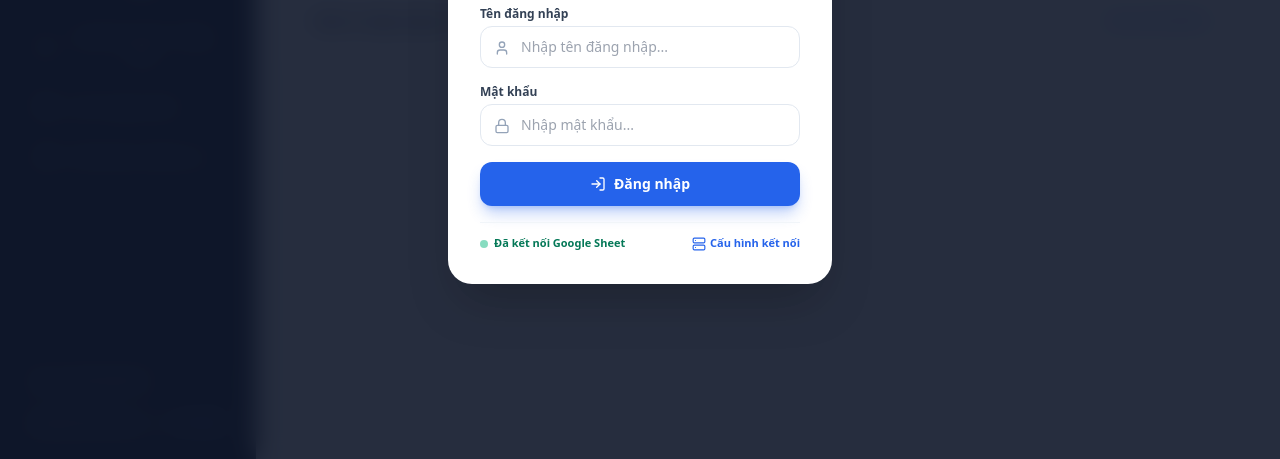
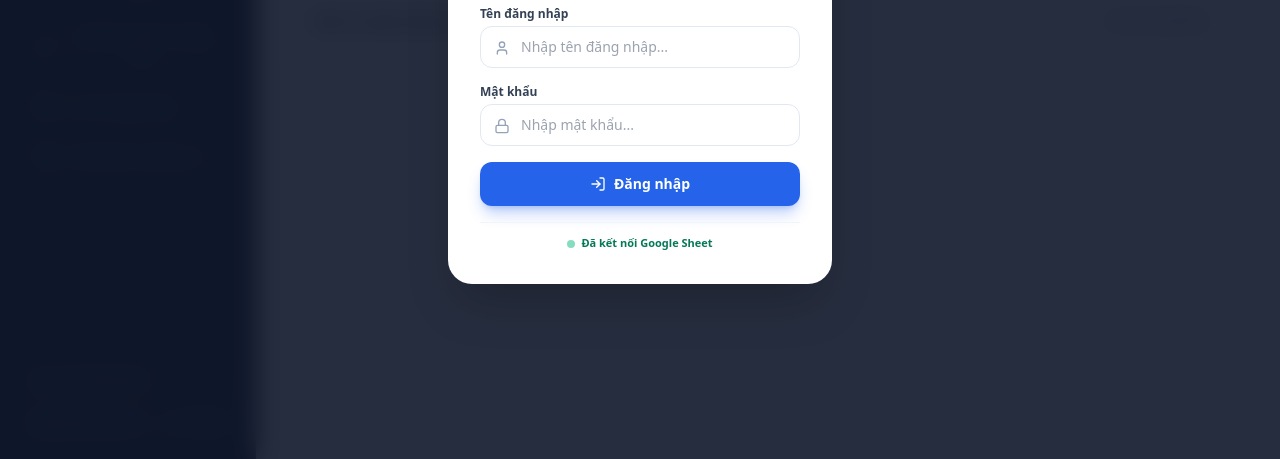
Before and after one commit to quanlmht236/APP-WH, a plain HTML site: page index.html in a window 1280 px wide. Shown: the part 341-800 px from the top of the page. Drawn offline with nearby package versions, Linux system fonts and the light colour scheme; some packages are replaced by stand-ins of ours; a script that the page names is missing.

Commit message:
Add files via upload

```diff
--- a/index.html
+++ b/index.html
@@ -575,14 +575,11 @@
           <span>Đăng nhập</span>
         </button>
 
-        <div class="pt-3 border-t border-slate-100 flex items-center justify-between text-[11px]">
+        <div class="pt-3 border-t border-slate-100 flex items-center justify-center text-[11px]">
           <span id="login-gas-status" class="flex items-center gap-1.5 text-slate-500 font-medium">
             <span id="login-gas-dot" class="w-2 h-2 rounded-full bg-slate-300"></span>
-            <span id="login-gas-text">Đang kiểm tra...</span>
+            <span id="login-gas-text">Đang kiểm tra kết nối...</span>
           </span>
-          <button type="button" onclick="openQuickConfigPrompt()" class="text-blue-600 hover:text-blue-800 font-semibold flex items-center gap-1 transition">
-            <i data-lucide="server" class="w-3.5 h-3.5"></i> Cấu hình kết nối
-          </button>
         </div>
       </form>
     </div>
```
